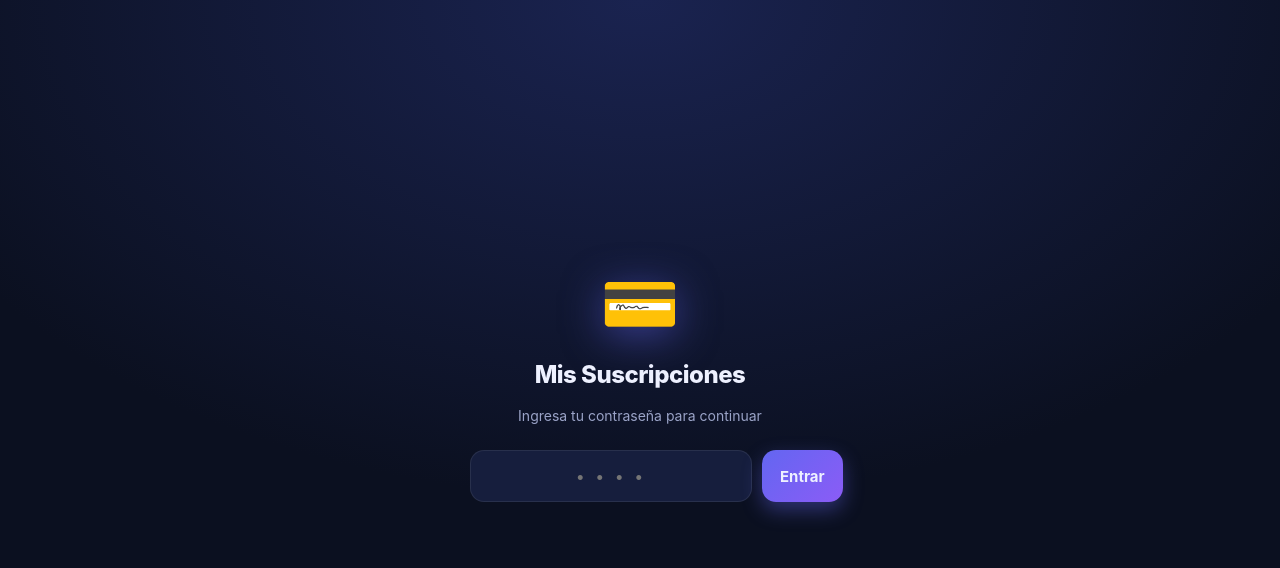
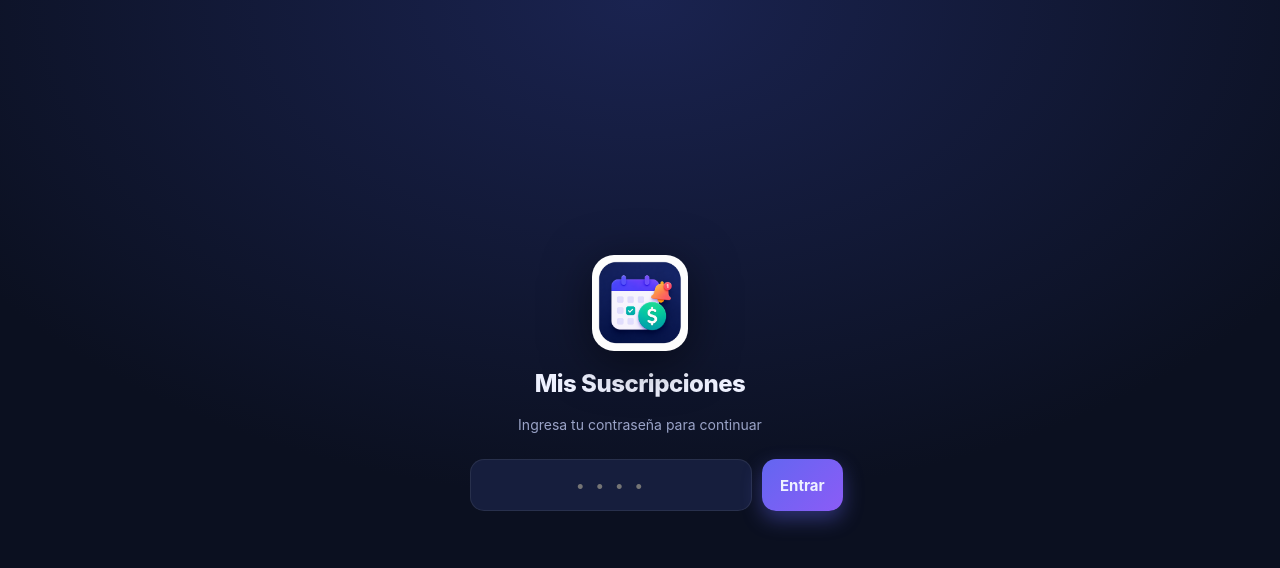
Before and after one commit to ReneValenzuela2114/Suscripciones, a website: page public/index.html in a window 1280 px wide. Drawn offline with Linux system fonts and the light colour scheme.

Commit message:
Add files via upload

```diff
--- a/public/index.html
+++ b/public/index.html
@@ -28,7 +28,7 @@ html,body{margin:0;height:100%;width:100%;max-width:100%;overflow-x:hidden}
 #boot{position:fixed;inset:0;z-index:80;display:flex;align-items:center;justify-content:center;
   background:radial-gradient(700px 460px at 50% 0%, #1a2350, #0b1020)}
 #boot.hidden{display:none}
-.bootlogo{font-size:58px;animation:bootpulse 1.1s ease-in-out infinite;filter:drop-shadow(0 8px 22px rgba(99,102,241,.55))}
+.bootlogo{width:92px;height:92px;border-radius:21px;animation:bootpulse 1.1s ease-in-out infinite;filter:drop-shadow(0 12px 28px rgba(0,0,0,.55))}
 @keyframes bootpulse{0%,100%{transform:scale(1);opacity:.85}50%{transform:scale(1.12);opacity:1}}
 body{
   font-family:-apple-system,BlinkMacSystemFont,"Segoe UI",Roboto,Inter,system-ui,sans-serif;
@@ -48,7 +48,7 @@ input,select,textarea{font-family:inherit;font-size:16px}
   align-items:center;justify-content:center;padding:28px;gap:18px;
   background:radial-gradient(800px 500px at 50% 0%, #1a2350, var(--bg));
 }
-#login .logo{font-size:64px;filter:drop-shadow(0 8px 20px rgba(99,102,241,.5))}
+#login .logo{width:96px;height:96px;border-radius:22px;filter:drop-shadow(0 10px 24px rgba(0,0,0,.5))}
 #login h1{margin:0;font-size:24px;font-weight:800;letter-spacing:-.5px}
 #login p{margin:0;color:var(--muted);font-size:14px}
 .pwbox{display:flex;gap:10px;width:100%;max-width:340px;margin-top:8px}
@@ -310,11 +310,11 @@ textarea.input{resize:vertical;min-height:64px}
 <body>
 
 <!-- BOOT (pantalla de carga inicial, evita el parpadeo) -->
-<div id="boot"><div class="bootlogo">💳</div></div>
+<div id="boot"><img class="bootlogo" src="/icon.png" alt="" /></div>
 
 <!-- LOGIN -->
 <div id="login" class="hidden">
-  <div class="logo">💳</div>
+  <img class="logo" src="/icon.png" alt="" />
   <h1>Mis Suscripciones</h1>
   <p>Ingresa tu contraseña para continuar</p>
   <div class="pwbox">
```
